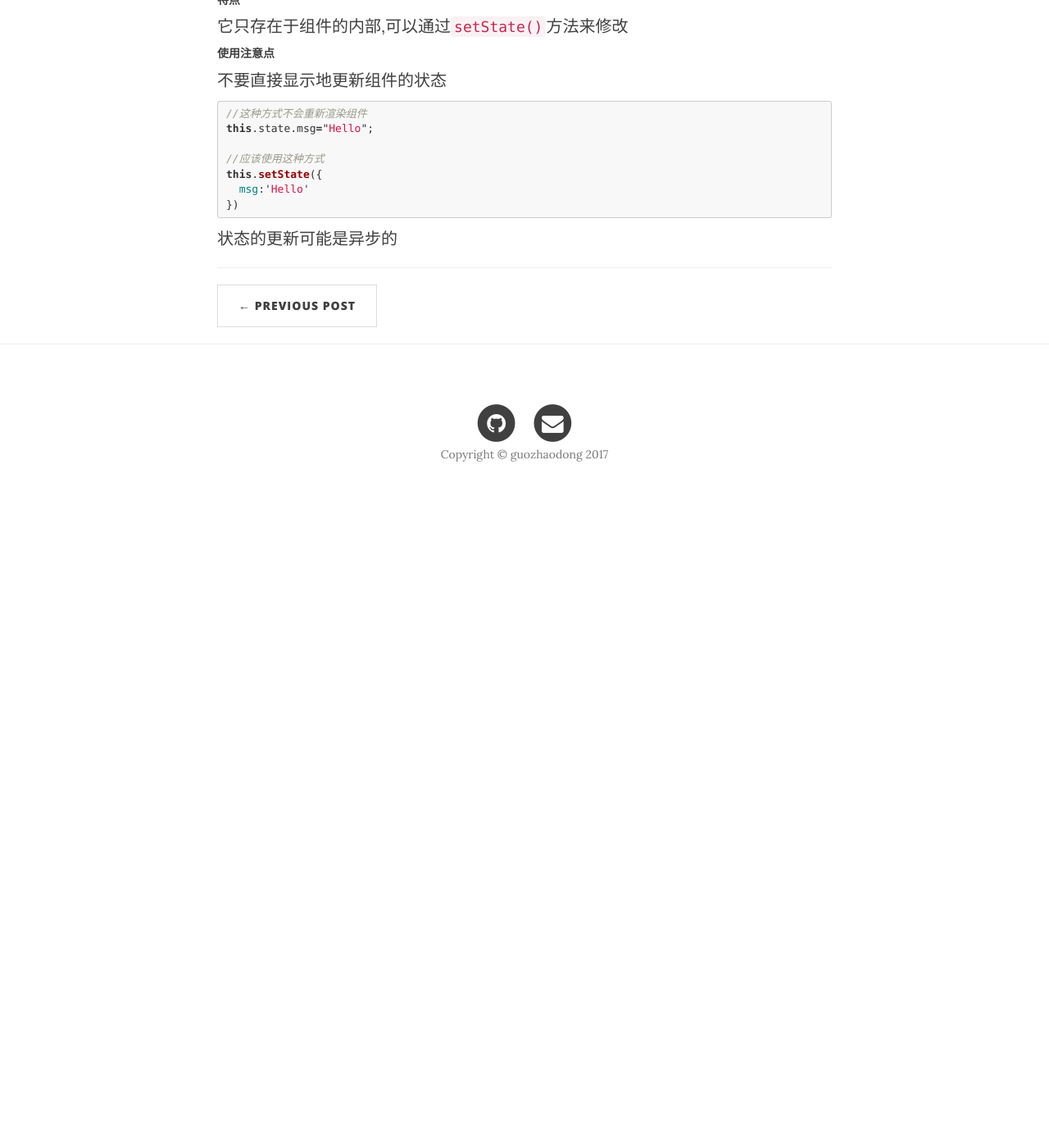
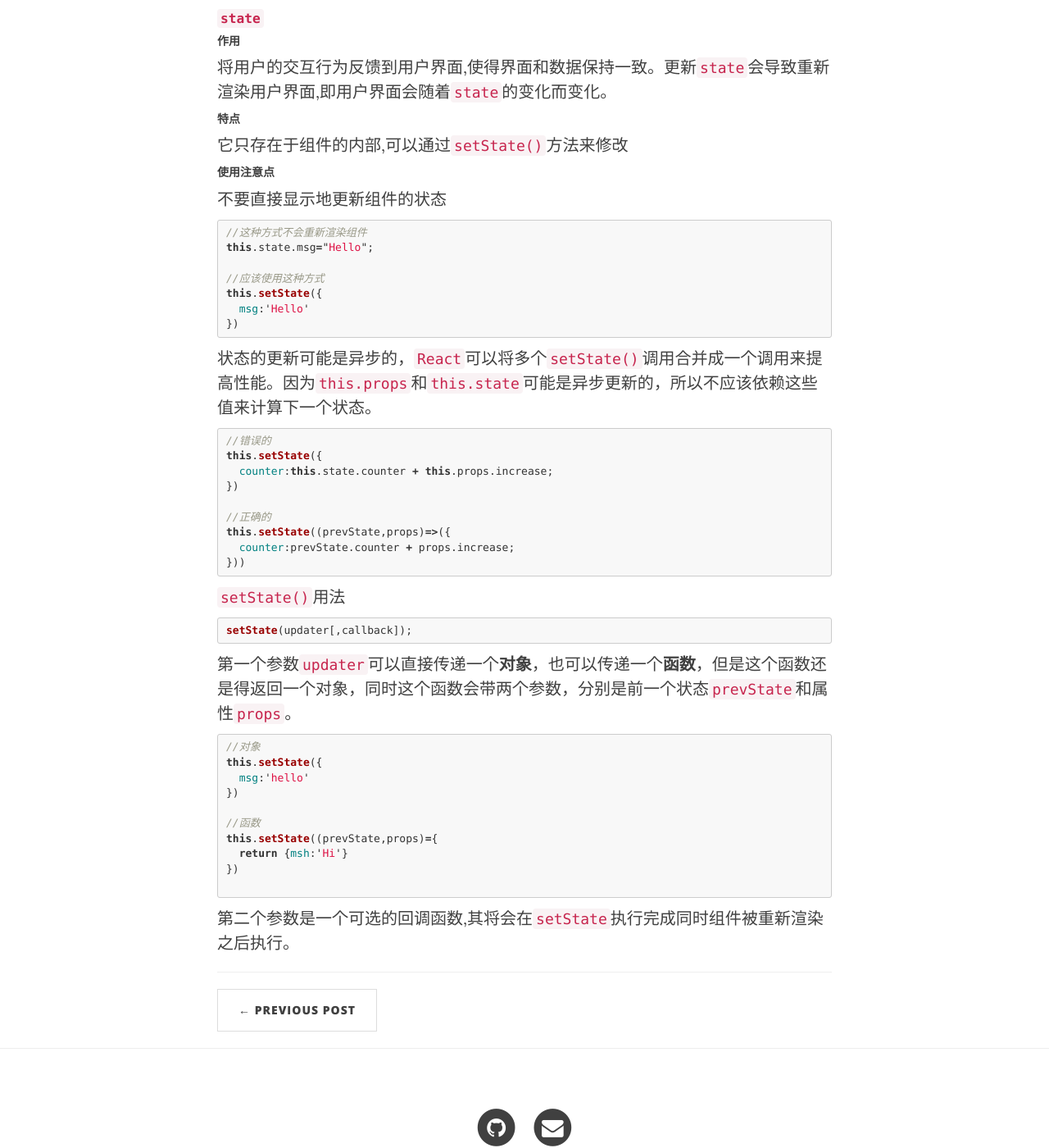
Before and after one commit to Bubble2/Bubble2.github.io, a Jekyll site: the page built from _posts/2017-08-14-react-lesson1.md, in a window 1280 px wide and 1400 px high, scrolled down 7144 px. Shown: the whole window at 82% size. Built offline with Jekyll 4.4.1, drawn with Linux system fonts in a browser that asks for light colours; nearby versions of some CDN libraries; before the commit the page ends 7774 px from its top, so only the background shows below that; some of the changed text lies outside the part shown.

Commit message:
modify react-lesson1

````diff
--- a/_posts/2017-08-14-react-lesson1.md
+++ b/_posts/2017-08-14-react-lesson1.md
@@ -44,26 +44,26 @@
 
 ### jsx语法
 
-看起来很像`html`的东西
+> 一种JavaScript的语法扩展,看起来像模板语言，和我们平常写的html也十分相似，其实完全是js内部实现的。
 
 ``` jsx
 
 //传统的html标签
-<div>I am a div tag</div>
+const element = <div>I am a div tag</div>
 
 //组件
-<Hello>I am a React Component</Hello>
+const Hello = <Hello>I am a React Component</Hello>
 
 //标签嵌套
-<div>
-  <Hello color="blue">I am a nested tag</Hello>
-</div>
+const MyComponent=(
+  <div>
+    <Hello color="blue">I am a nested tag</Hello>
+  </div>
+)
 
 ```
 
-> 一种JavaScript的语法扩展,看起来像模板语言，和我们平常写的html也十分相似，其实完全是js内部实现的。
-
-如果不用jsx也是可以的，jsx本质上是为`React.createElement(Component,props,...children)`方法提供的语法糖。
+> 如果不用jsx也是可以的，jsx本质上是为`React.createElement(type,props,...children)`方法提供的语法糖。
 
 ``` js
 <ButtonComponent size="xl" color="primary">我是一个小小的按钮组件</ButtonComponent>
@@ -149,14 +149,23 @@
 
 ``` jsx
 const App = (
+  // 这个是一个单行注释
+
+  /*这是一个多行注释
+  这是一个多行注释
+  这是一个多行注释
+  这是一个多行注释*/
+
   <Nav>
-    {/* 这是一个注释 */}
-
-    {/*<h1>h1</h1>*/}
+    {/*这是一个多行注释
+     这是一个多行注释
+     这是一个多行注释
+    这是一个多行注释*/}
 
     {
-    //<h1>h1</h1>
+    //这是一个单行注释
     }
+
   </Nav>
 )
 ```
@@ -187,7 +196,7 @@
 ##### 传递布尔值
 
 ``` jsx
-//默认不传则为true，一下两种方式相等
+//默认不传则为true，以下两种方式相等
 <MyComponent foo></MyComponent>//不建议
 <MyComponent foo={true}></MyComponent>//建议
 
@@ -291,6 +300,8 @@
 
 ### React组件
 
+`React`组件基本上由三部分组成，组件的构建方式、组件的属性状态、组件的生命周期
+
 #### 组件的构建方法
 
 方法一、`React.createClass`
@@ -359,7 +370,7 @@
 }
 ```
 
-这种方式创建的组件没有`state`和生命周期，组件本身就是上面两种方式的`render`方法，在合适的情况下,比较推荐使用这种方式去构建组件。以上两种方式在构建组件时不会创建实例，但是在调用的时候会创建实例，而无状态组件创建的时始终保持一个实例，避免了不必要的内存检查和内存分配,做到了内部优化。
+这种方式创建的组件没有`state`和生命周期，组件本身就是上面两种方式的`render`方法，在合适的情况下,比较推荐使用这种方式去构建组件。第一和第二两种方式在构建组件时不会创建实例，但是在调用的时候会创建实例，而无状态组件创建的时始终保持一个实例，避免了不必要的内存检查和内存分配,做到了内部优化。
 
 #### 组件的渲染
 
@@ -408,4 +419,40 @@
 })
 ```
 
-状态的更新可能是异步的
+状态的更新可能是异步的，`React`可以将多个`setState()`调用合并成一个调用来提高性能。因为`this.props`和`this.state`可能是异步更新的，所以不应该依赖这些值来计算下一个状态。
+
+
+``` jsx
+//错误的
+this.setState({
+  counter:this.state.counter + this.props.increase;
+})
+
+//正确的
+this.setState((prevState,props)=>({
+  counter:prevState.counter + props.increase;
+}))
+```
+
+`setState()`用法
+
+``` jsx
+setState(updater[,callback]);
+```
+
+第一个参数`updater`可以直接传递一个<strong>对象</strong>，也可以传递一个<strong>函数</strong>，但是这个函数还是得返回一个对象，同时这个函数会带两个参数，分别是前一个状态`prevState`和属性`props`。
+
+``` jsx
+//对象
+this.setState({
+  msg:'hello'
+})
+
+//函数
+this.setState((prevState,props)={
+  return {msh:'Hi'}
+})
+
+```
+
+第二个参数是一个可选的回调函数,其将会在`setState`执行完成同时组件被重新渲染之后执行。
````
